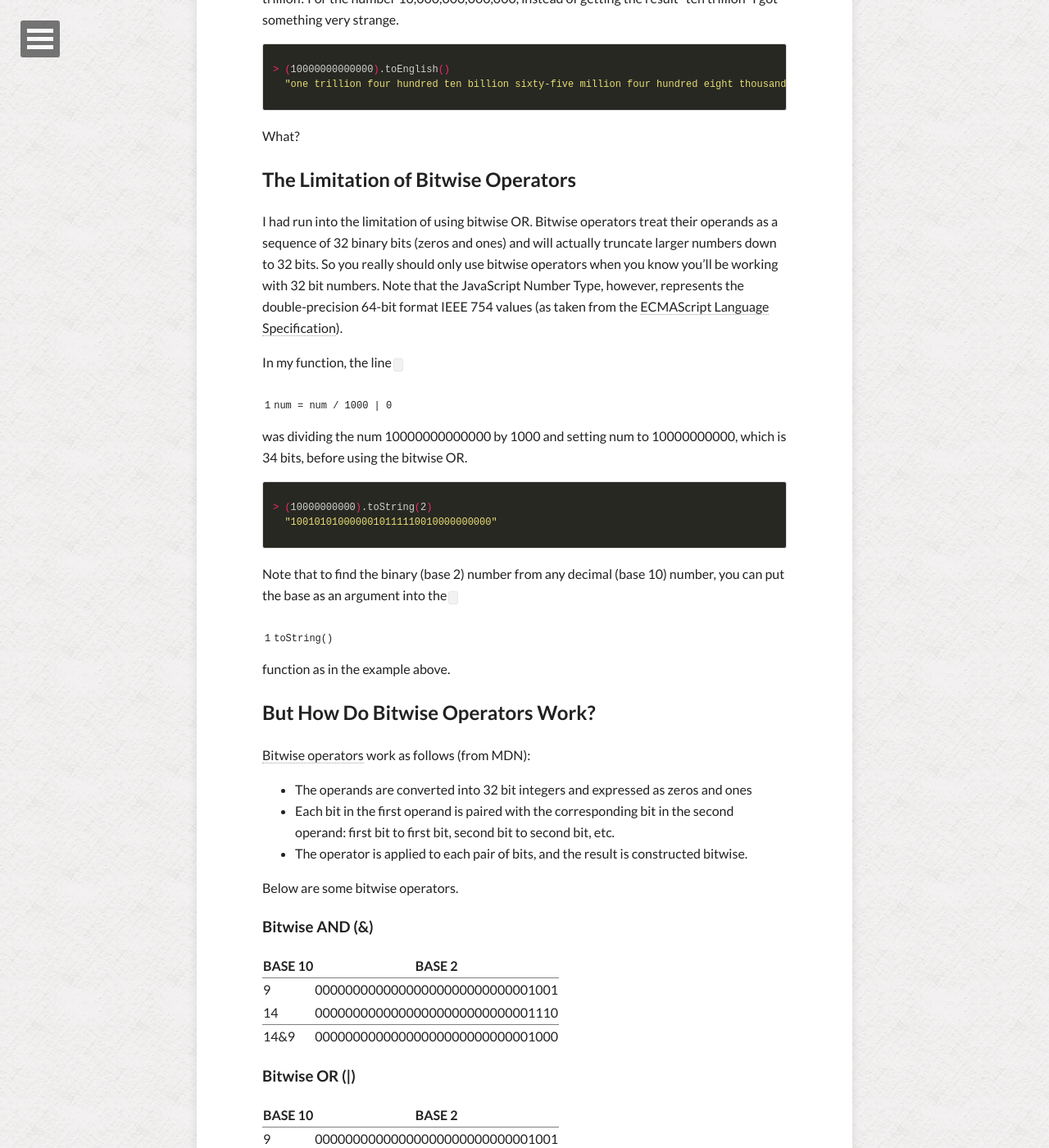
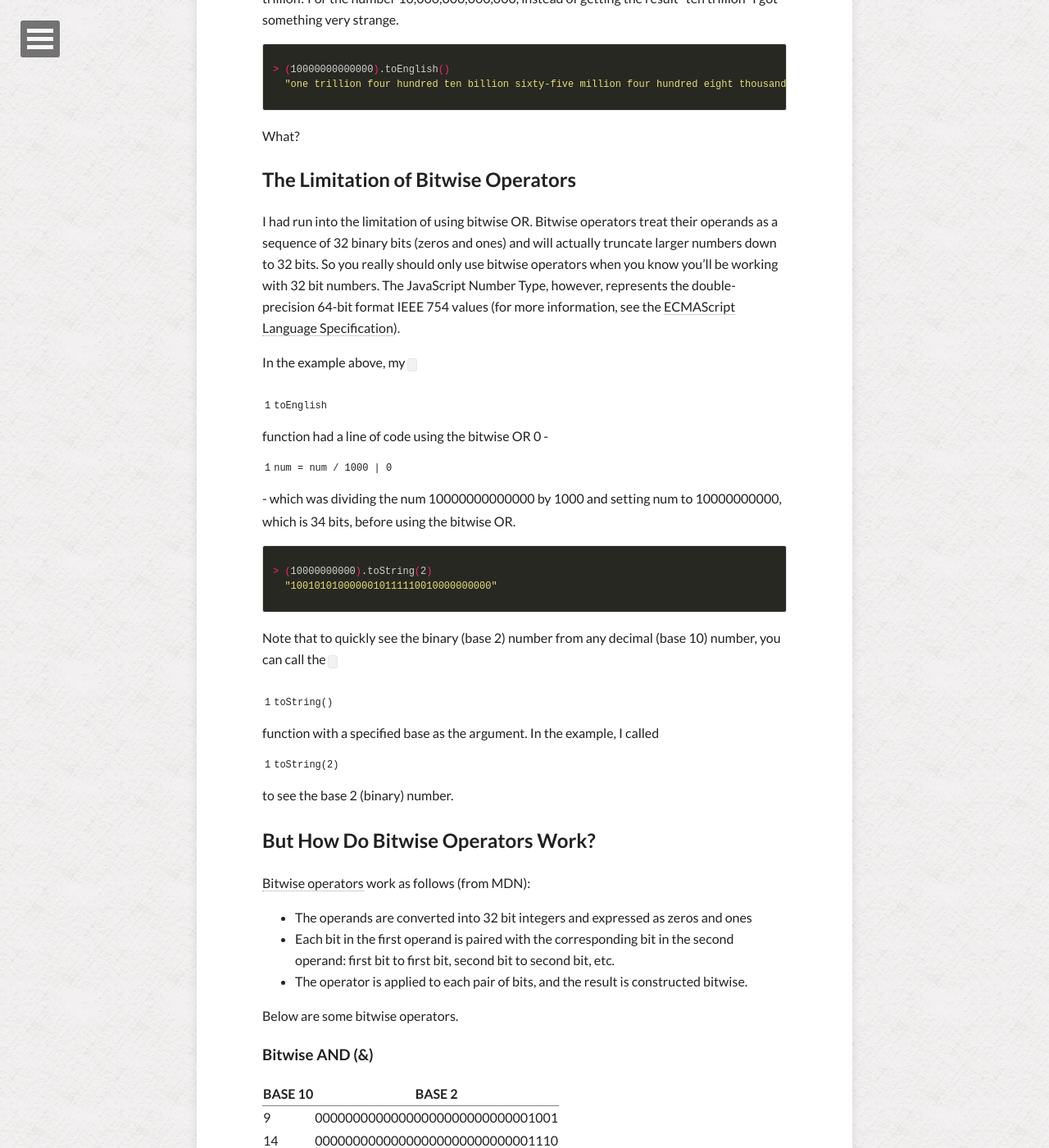
Before and after one commit to jgpettibone/jgpettibone.github.io, a Jekyll site: the page built from _posts/2014-05-06-flooring-a-number.md, in a window 1280 px wide and 1400 px high, scrolled down 1579 px. Shown: the whole window at 82% size. Built offline with Jekyll 4.4.1, drawn with Linux system fonts in a browser that asks for light colours; nearby versions of some CDN libraries; comment, search, counter and statistics services are not loaded; some of the changed text lies outside the part shown.

Commit message:
A few minor changes

```diff
--- a/_posts/2014-05-06-flooring-a-number.md
+++ b/_posts/2014-05-06-flooring-a-number.md
@@ -53,16 +53,16 @@ But something happened when I tried to call this method on numbers greater than
 What?
 
 ## The Limitation of Bitwise Operators
-I had run into the limitation of using bitwise OR.  Bitwise operators treat their operands as a sequence of 32 binary bits (zeros and ones) and will actually truncate larger numbers down to 32 bits.  So you really should only use bitwise operators when you know you'll be working with 32 bit numbers.  Note that the JavaScript Number Type, however, represents the double-precision 64-bit format IEEE 754 values (as taken from the [ECMAScript Language Specification](http://www.ecma-international.org/publications/files/ECMA-ST/Ecma-262.pdf)).
+I had run into the limitation of using bitwise OR.  Bitwise operators treat their operands as a sequence of 32 binary bits (zeros and ones) and will actually truncate larger numbers down to 32 bits.  So you really should only use bitwise operators when you know you'll be working with 32 bit numbers.  The JavaScript Number Type, however, represents the double-precision 64-bit format IEEE 754 values (for more information, see the [ECMAScript Language Specification](http://www.ecma-international.org/publications/files/ECMA-ST/Ecma-262.pdf)).
 
-In my function, the line `num = num / 1000 | 0` was dividing the num 10000000000000 by 1000 and setting num to 10000000000, which is 34 bits, before using the bitwise OR.
+In the example above, my `toEnglish` function had a line of code using the bitwise OR 0 - `num = num / 1000 | 0` - which was dividing the num 10000000000000 by 1000 and setting num to 10000000000, which is 34 bits, before using the bitwise OR.
 
 {% highlight bash %}
 > (10000000000).toString(2)
   "1001010100000010111110010000000000"
 {% endhighlight %}
 
-Note that to find the binary (base 2) number from any decimal (base 10) number, you can put the base as an argument into the `toString()` function as in the example above.
+Note that to quickly see the binary (base 2) number from any decimal (base 10) number, you can call the `toString()` function with a specified base as the argument.  In the example, I called `toString(2)` to see the base 2 (binary) number.
 
 ## But How Do Bitwise Operators Work?
 [Bitwise operators](https://developer.mozilla.org/en-US/docs/Web/JavaScript/Reference/Operators/Bitwise_Operators) work as follows (from MDN):
@@ -132,7 +132,7 @@ Below are some bitwise operators.
 
 
 ## How Do Bitwise Operators Floor Numbers?
-Bitwise operators floor numbers simply because they convert their operands into 32 bit integers.  However, it's important to know that they convert the operands into integers by truncation and not by rounding the number.  This means that for negative numbers, the results of using Math.floor() won't be the same as the results of using a bitwise operator.  Take a look at the following:
+Bitwise operators floor numbers simply because they convert their operands into 32 bit integers.  This conversion to integer, however, is done by truncation and not by rounding the number.  This means that for negative numbers, the results of using Math.floor() won't be the same as the results of using a bitwise operator.  Take a look at the following:
 
 {% highlight bash %}
 > Math.floor(2.134)
```
